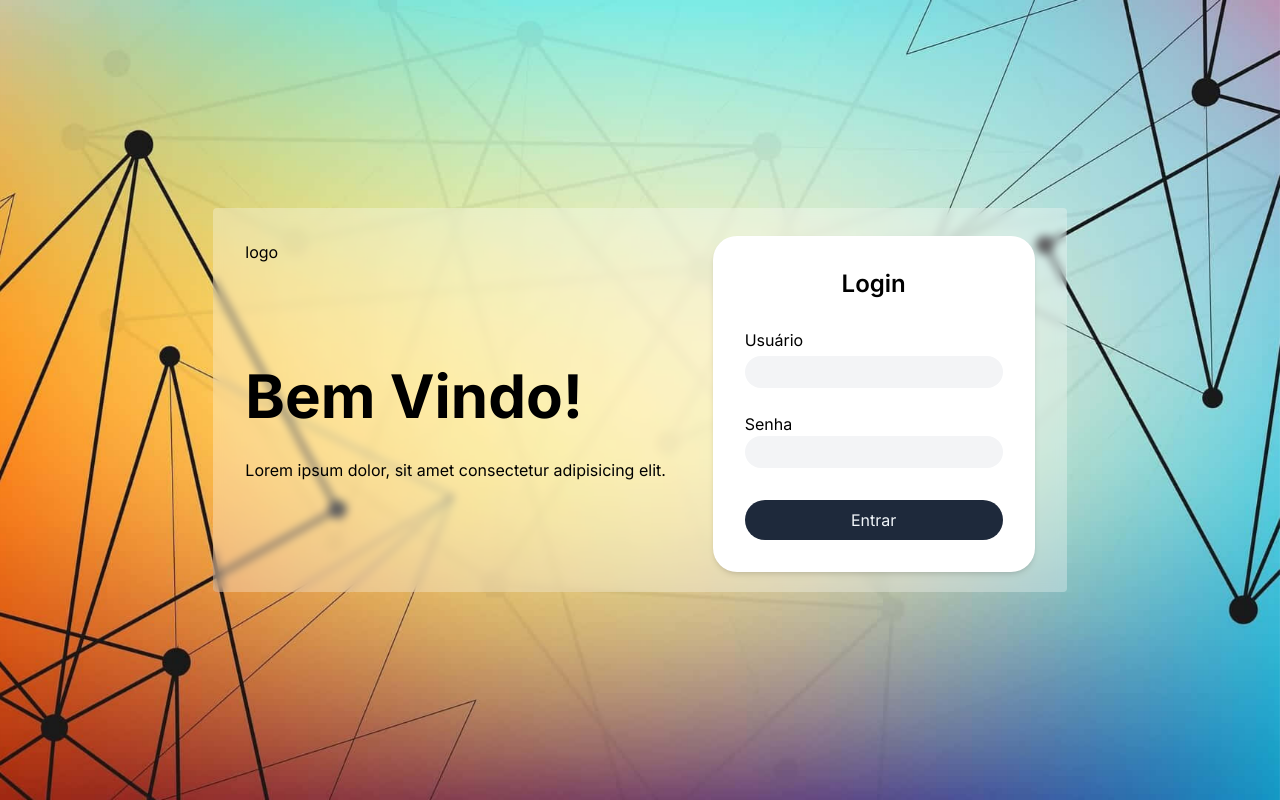
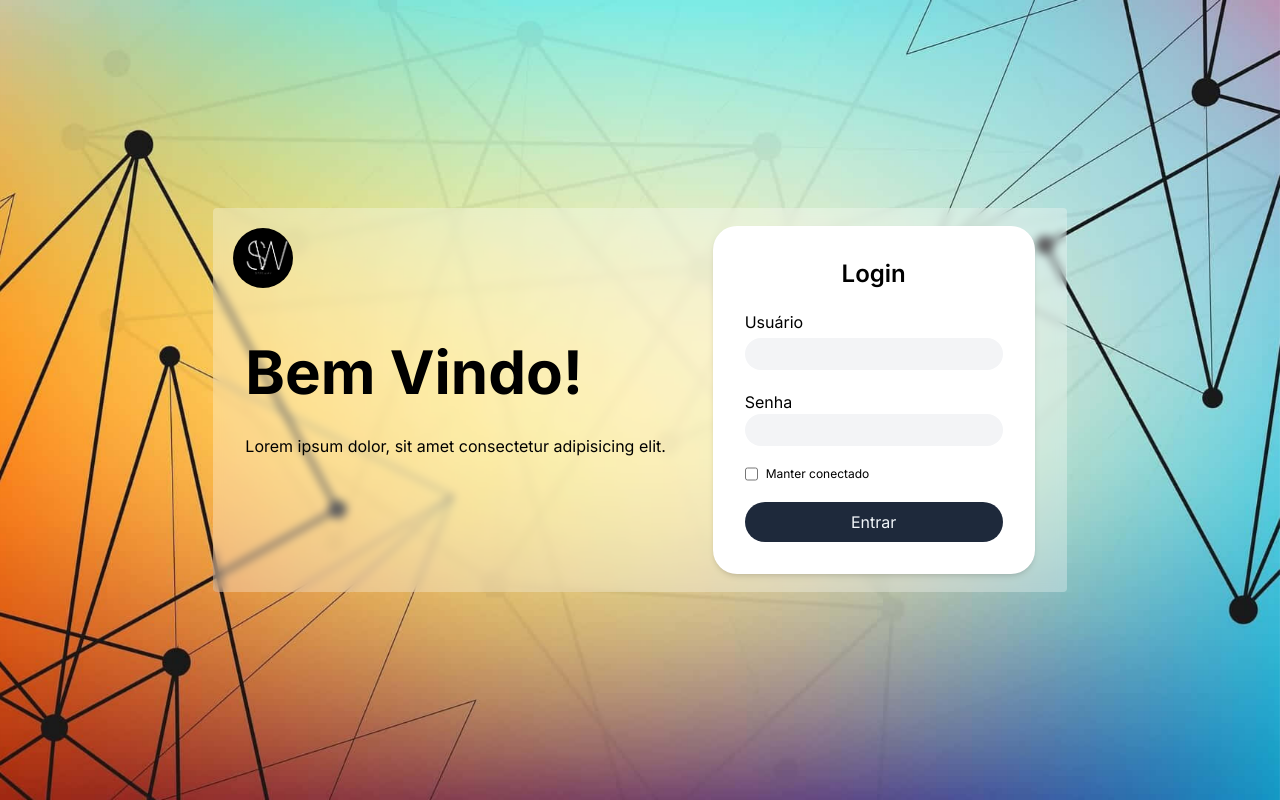
Before and after one commit to pedroalima/safeway, a Next.js app: page / in a window 1280 px wide. Built offline with nearby package versions, Linux system fonts and the light colour scheme.

Commit message:
feat: add login desktop layout

```diff
--- a/src/app/layout.tsx
+++ b/src/app/layout.tsx
@@ -5,7 +5,7 @@ import './globals.css'
 const inter = Inter({ subsets: ['latin'] })
 
 export const metadata: Metadata = {
-  title: 'Create Next App',
+  title: 'SafeWay',
   description: 'Generated by create next app',
 }
 
--- a/src/app/page.tsx
+++ b/src/app/page.tsx
@@ -13,14 +13,20 @@ export default function Home() {
       </div>
 
       <section className="backdrop-blur-sm bg-white/30 w-8/12 h-96 rounded p-8">
-        <h1>logo</h1>
+        <Image
+          src="/logo.png"
+          width="60"
+          height="20"
+          alt="Logo"
+          className="rounded-full absolute top-5 left-5"
+        />
         <div className="h-full flex justify-between items-center">
           <div>
             <h2 className="text-6xl mb-8 font-bold">Bem Vindo!</h2>
             <p>Lorem ipsum dolor, sit amet consectetur adipisicing elit.</p>
           </div>
-          <form className="flex flex-col bg-white p-8 rounded-3xl gap-6 mb-10 shadow-md">
-            <h2 className="text-2xl text-center mb-1 font-semibold">Login</h2>
+          <form className="flex flex-col bg-white p-8 rounded-3xl gap-5 shadow-md">
+            <h2 className="text-2xl text-center font-semibold">Login</h2>
             <div className="flex flex-col gap-1">
               <label htmlFor="user-name">Usuário</label>
               <input className="bg-gray-100 rounded-full px-3 py-1" type="text" name="user-name" id="user-name" />
@@ -29,7 +35,11 @@ export default function Home() {
               <label htmlFor="password">Senha</label>
               <input className="bg-gray-100 rounded-full px-3 py-1" type="password" name="password" id="password" />
             </div>
-            <input className="bg-slate-800 text-slate-100 rounded-full p-2 mt-2" type="submit" value="Entrar" />
+            <div className="flex justify-start gap-2">
+              <input type="checkbox" name="connected" id="connected" />
+              <label htmlFor="connected" className="text-xs">Manter conectado</label>
+            </div>
+            <input className="bg-slate-800 text-slate-100 rounded-full p-2" type="submit" value="Entrar" />
           </form>
         </div>
       </section>
```
Also changed, not shown: public/logo.png (added).
